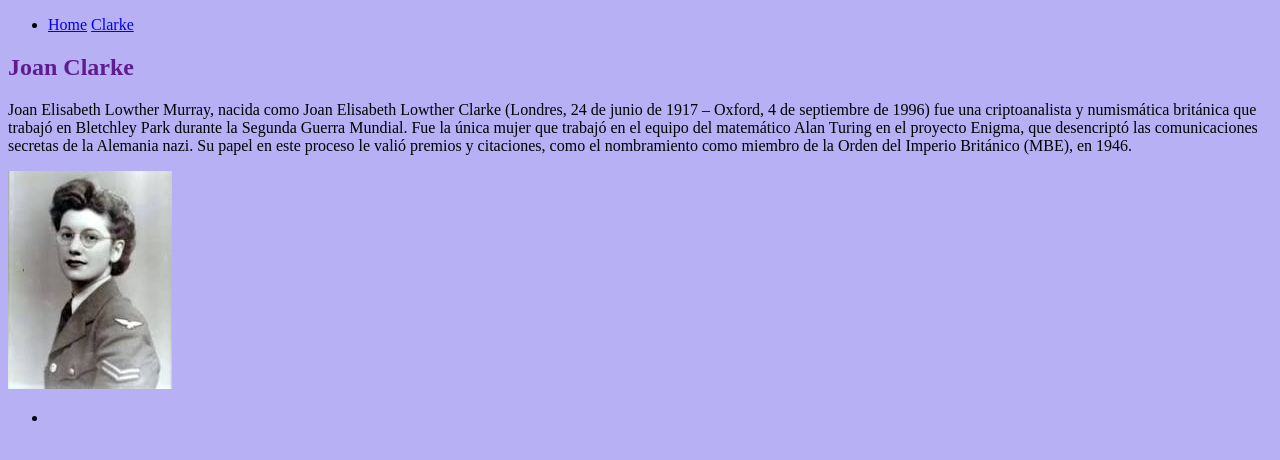
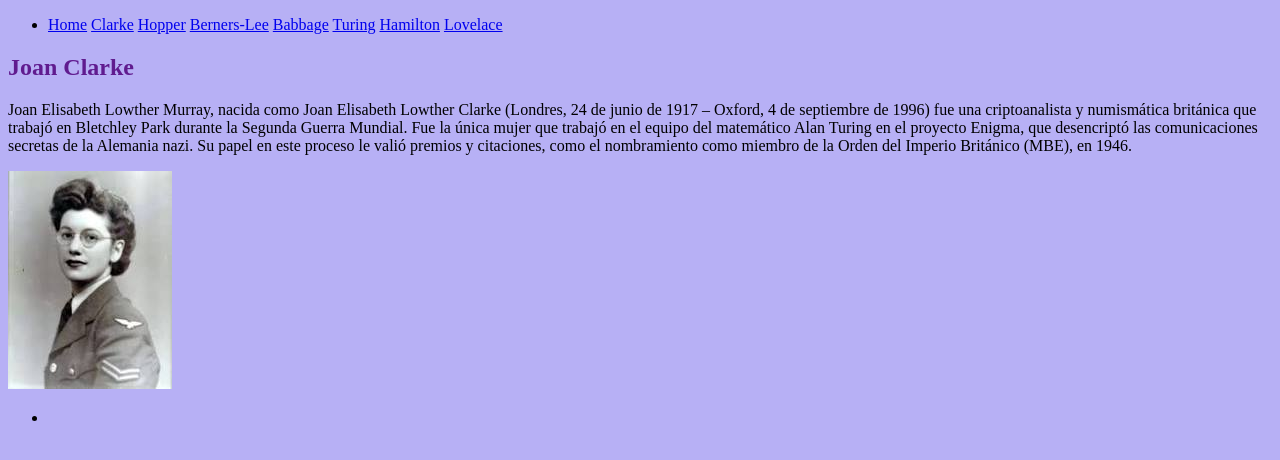
Before and after one commit to nachorm96/TP4-DH-Heroes, a website: page views/clarke.html in a window 1280 px wide. Drawn offline with Linux system fonts and the light colour scheme.

Commit message:
Header de los demás heroés agregado a cada

```diff
--- a/views/clarke.html
+++ b/views/clarke.html
@@ -16,6 +16,12 @@
                 <li>
                     <a href="/">Home</a>
                     <a href="/clarke">Clarke</a>
+                    <a href="/hopper">Hopper</a>
+                    <a href="/berners-lee">Berners-Lee</a>
+                    <a href="/babbage">Babbage</a>
+                    <a href="/turing">Turing</a>
+                    <a href="/hamilton">Hamilton</a>
+                    <a href="/lovelace">Lovelace</a>
                 </li>
             </ul>
         </nav>
```
Also changed, not shown: views/babbage.html (+6 -0 lines), views/berners-lee.html (+6 -0 lines), views/hamilton.html (+6 -0 lines), views/hopper.html (+6 -0 lines), views/lovelace.html (+6 -0 lines), views/turing.html (+6 -0 lines).
